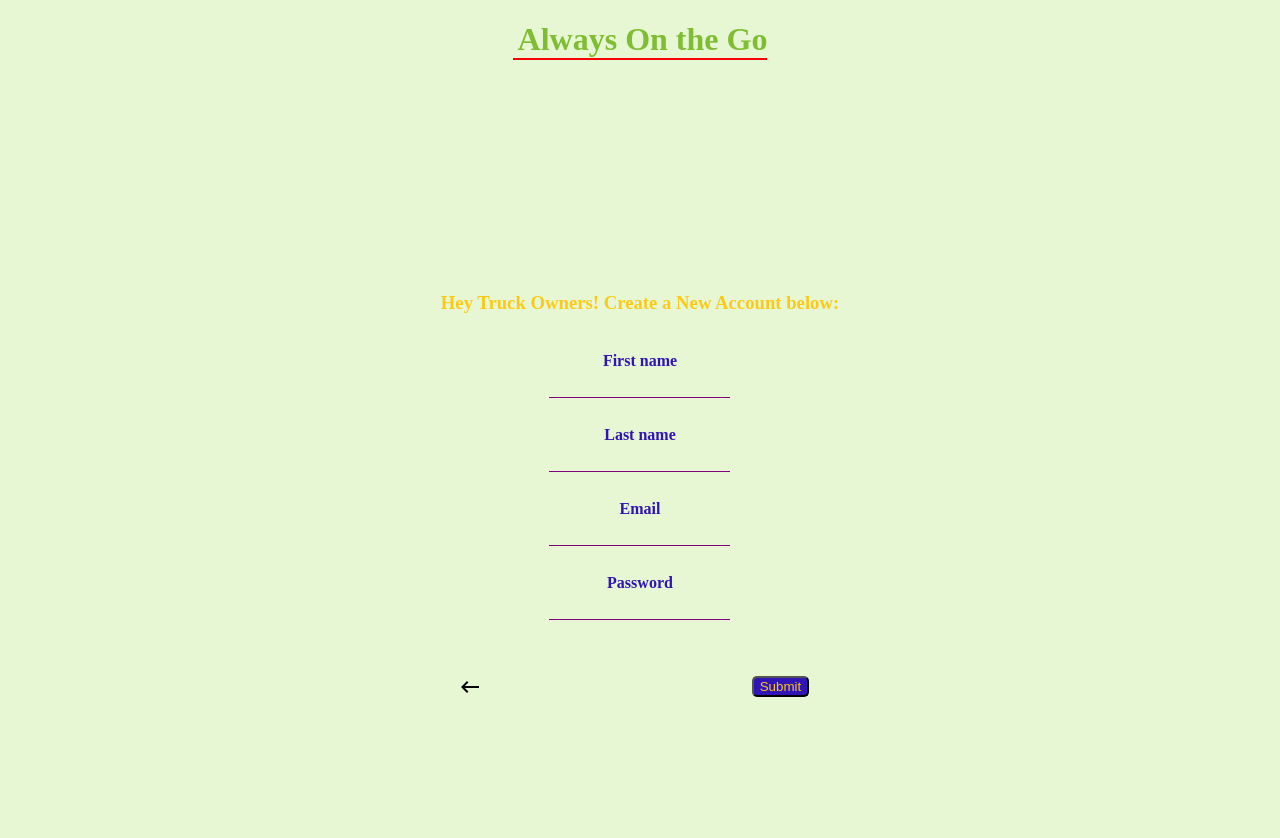
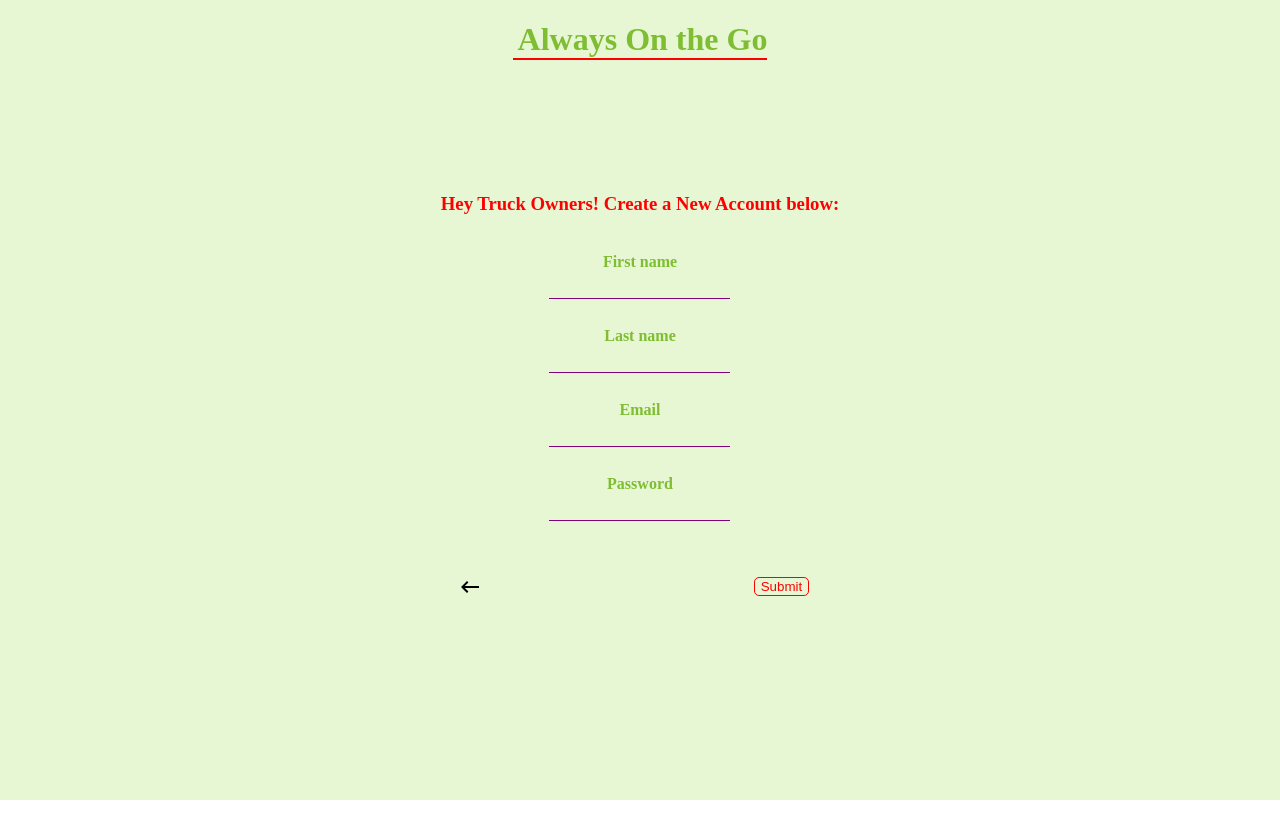
Before and after one commit to LmLutec/OntheGo-frontend, a React (Create React App) app: page /owner/new in a window 1280 px wide. Shown: the top 838 px of the page. After the commit the page ends 800 px from the top, so only its background shows below. Built offline with nearby package versions, Linux system fonts and the light colour scheme.

Commit message:
made css changes for new owner component

```diff
--- a/src/App.css
+++ b/src/App.css
@@ -9,10 +9,7 @@
   align-items: center;
   background-color: #e7f7d4;
   color: #7fbd32;
-
-  /* height: 100vh; */
-
-  height: 1000px;
+  height: 100vh;
 }
 
 .logo {
@@ -184,7 +181,7 @@ h2 {
 }
 
 h3 {
-  color: #fbca17;
+  color: red;
 }
 
 h6 {
@@ -197,8 +194,9 @@ input {
 }
 
 input[type="submit"] {
-  color: #fbca17;
-  background-color: #3114b4;
+  background-color: #e7f7d4;
+  color: red;
+  border: 1px red solid;
 }
 
 input#state {
--- a/src/styles/OwnerInput.css
+++ b/src/styles/OwnerInput.css
@@ -16,7 +16,7 @@ input[type="submit"]:hover {
 
 .new-owner {
   /* background-color: #f6edcc; */
-  color: #3114b4;
+  color: #7fbd32;
   font-weight: bold;
   padding: 20px;
 }
```
